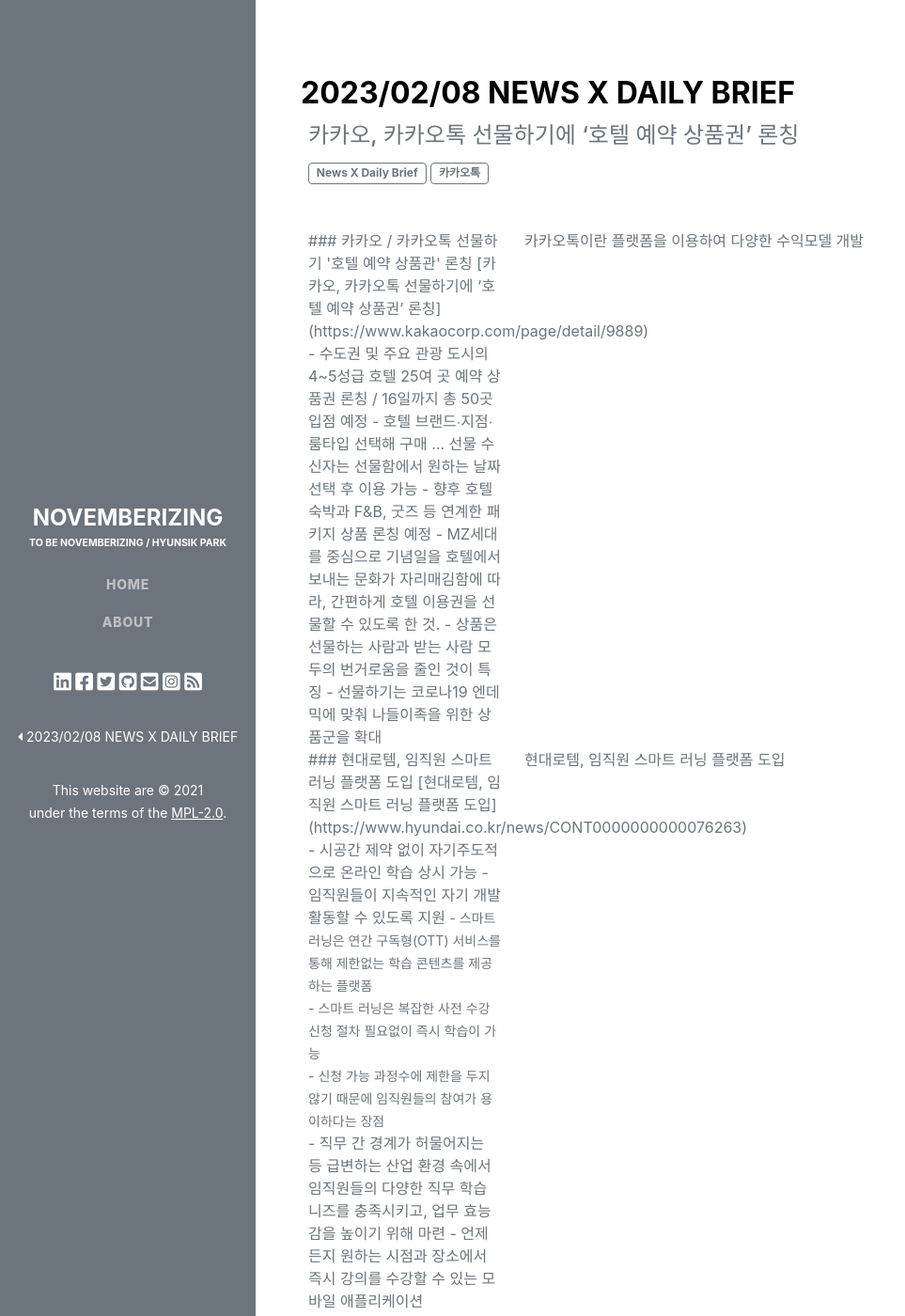
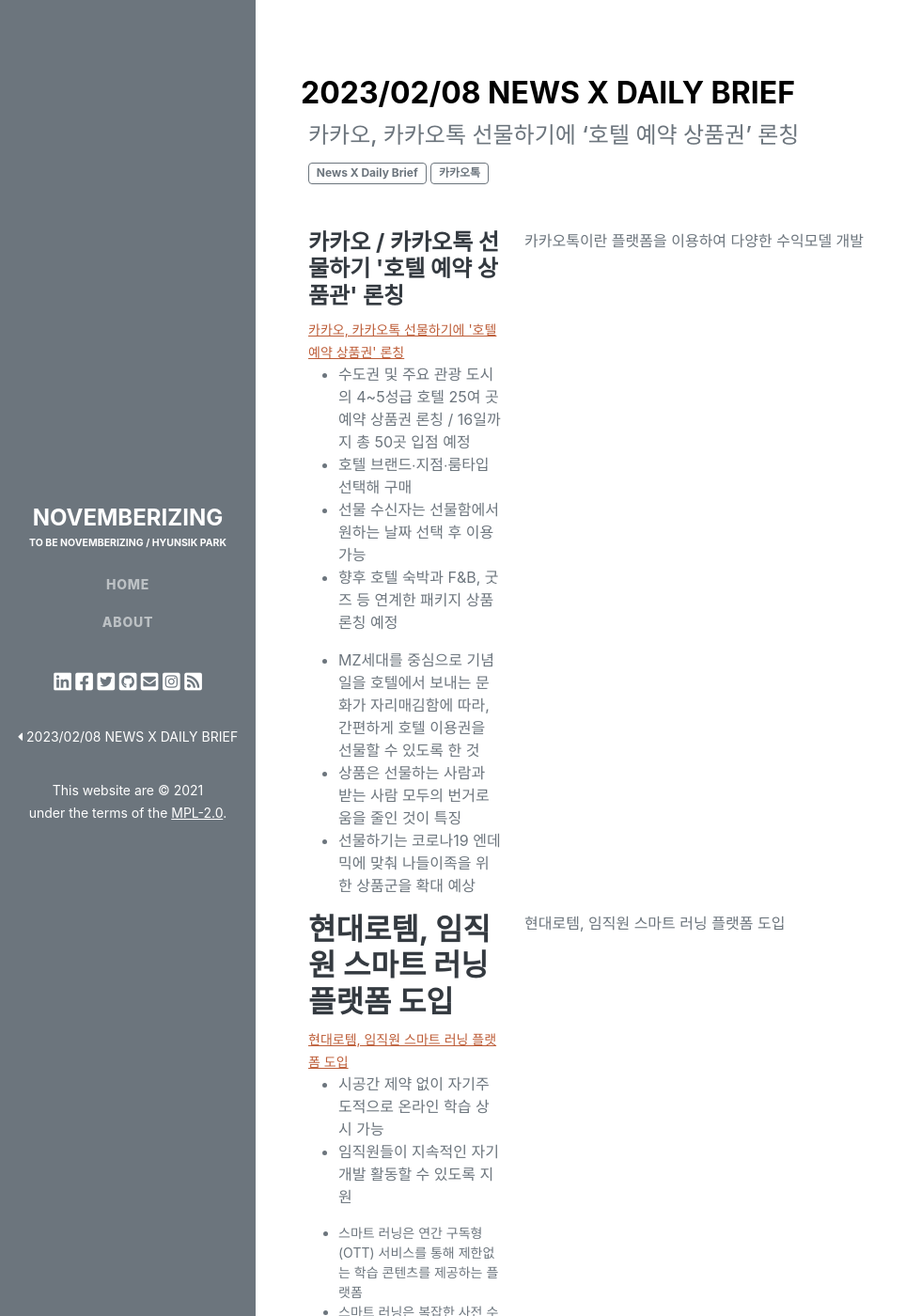
Before and after one commit to novemberizing/novemberizing.github.io, a Jekyll site: the page built from _posts/2023-02-13-NewsXBrief20230213.md, in a window 1280 px wide and 1400 px high. Shown: the whole window at 94% size, without its empty margins (0-963 px from the left). Built offline with Jekyll 4.4.1, drawn with Linux system fonts in a browser that asks for light colours; some of the changed text lies outside the part shown.

Commit message:
업데이트

```diff
--- a/_posts/2023-02-13-NewsXBrief20230213.md
+++ b/_posts/2023-02-13-NewsXBrief20230213.md
@@ -10,19 +10,19 @@
 
 <div class="row">
     <div class="col-3">
-
-### 카카오 / 카카오톡 선물하기 '호텔 예약 상품관' 론칭
-
-[카카오, 카카오톡 선물하기에 ‘호텔 예약 상품권’ 론칭](https://www.kakaocorp.com/page/detail/9889)
-
-- 수도권 및 주요 관광 도시의 4~5성급 호텔 25여 곳 예약 상품권 론칭 / 16일까지 총 50곳 입점 예정
-- 호텔 브랜드∙지점∙룸타입 선택해 구매 … 선물 수신자는 선물함에서 원하는 날짜 선택 후 이용 가능
-- 향후 호텔 숙박과 F&B, 굿즈 등 연계한 패키지 상품 론칭 예정
-
-    - MZ세대를 중심으로 기념일을 호텔에서 보내는 문화가 자리매김함에 따라, 간편하게 호텔 이용권을 선물할 수 있도록 한 것.
-    - 상품은 선물하는 사람과 받는 사람 모두의 번거로움을 줄인 것이 특징
-    - 선물하기는 코로나19 엔데믹에 맞춰 나들이족을 위한 상품군을 확대
-
+        <h4>카카오 / 카카오톡 선물하기 '호텔 예약 상품관' 론칭</h4>
+        <small><a href="https://www.kakaocorp.com/page/detail/9889">카카오, 카카오톡 선물하기에 '호텔 예약 상품권' 론칭</a></small>
+        <ul>
+            <li>수도권 및 주요 관광 도시의 4~5성급 호텔 25여 곳 예약 상품권 론칭 / 16일까지 총 50곳 입점 예정</li>
+            <li>호텔 브랜드∙지점∙룸타입 선택해 구매</li>
+            <li>선물 수신자는 선물함에서 원하는 날짜 선택 후 이용 가능</li>
+            <li>향후 호텔 숙박과 F&B, 굿즈 등 연계한 패키지 상품 론칭 예정</li>
+        </ul>
+        <ul>
+            <li>MZ세대를 중심으로 기념일을 호텔에서 보내는 문화가 자리매김함에 따라, 간편하게 호텔 이용권을 선물할 수 있도록 한 것</li>
+            <li>상품은 선물하는 사람과 받는 사람 모두의 번거로움을 줄인 것이 특징</li>
+            <li>선물하기는 코로나19 엔데믹에 맞춰 나들이족을 위한 상품군을 확대 예상</li>
+        </ul>
     </div>
     <div class="col-9">
         <p>
@@ -32,21 +32,23 @@
 </div>
 <div class="row">
     <div class="col-3">
-
-### 현대로템, 임직원 스마트 러닝 플랫폼 도입
-
-[현대로템, 임직원 스마트 러닝 플랫폼 도입](https://www.hyundai.co.kr/news/CONT0000000000076263)
-
-- 시공간 제약 없이 자기주도적으로 온라인 학습 상시 가능
-- 임직원들이 지속적인 자기 개발 활동할 수 있도록 지원
-
-<small>- 스마트 러닝은 연간 구독형(OTT) 서비스를 통해 제한없는 학습 콘텐츠를 제공하는 플랫폼</small><br />
-<small>- 스마트 러닝은 복잡한 사전 수강신청 절차 필요없이 즉시 학습이 가능</small><br />
-<small>- 신청 가능 과정수에 제한을 두지 않기 때문에 임직원들의 참여가 용이하다는 장점</small><br />
-
-- 직무 간 경계가 허물어지는 등 급변하는 산업 환경 속에서 임직원들의 다양한 직무 학습 니즈를 충족시키고, 업무 효능감을 높이기 위해 마련
-- 언제든지 원하는 시점과 장소에서 즉시 강의를 수강할 수 있는 모바일 애플리케이션(Application) 서비스도 곧 확장 시행될 예정
-
+        <h3>현대로템, 임직원 스마트 러닝 플랫폼 도입</h3>
+        <small><a href="https://www.hyundai.co.kr/news/CONT0000000000076263">현대로템, 임직원 스마트 러닝 플랫폼 도입</a></small>
+        <ul>
+            <li>시공간 제약 없이 자기주도적으로 온라인 학습 상시 가능</li>
+            <li>임직원들이 지속적인 자기 개발 활동할 수 있도록 지원</li>
+        </ul>
+        <small>
+            <ul>
+                <li>스마트 러닝은 연간 구독형(OTT) 서비스를 통해 제한없는 학습 콘텐츠를 제공하는 플랫폼</li>
+                <li>스마트 러닝은 복잡한 사전 수강신청 절차 필요없이 즉시 학습이 가능</li>
+                <li>신청 가능 과정수에 제한을 두지 않기 때문에 임직원들의 참여가 용이하다는 장점</li>
+            </ul>
+        </small>
+        <ul>
+            <li>직무 간 경계가 허물어지는 등 급변하는 산업 환경 속에서 임직원들의 다양한 직무 학습 니즈를 충족시키고, 업무 효능감을 높이기 위해 마련</li>
+            <li>언제든지 원하는 시점과 장소에서 즉시 강의를 수강할 수 있는 모바일 애플리케이션(Application) 서비스도 곧 확장 시행될 예정</li>
+        </ul>
     </div>
     <div class="col-9">
         <p>
```
